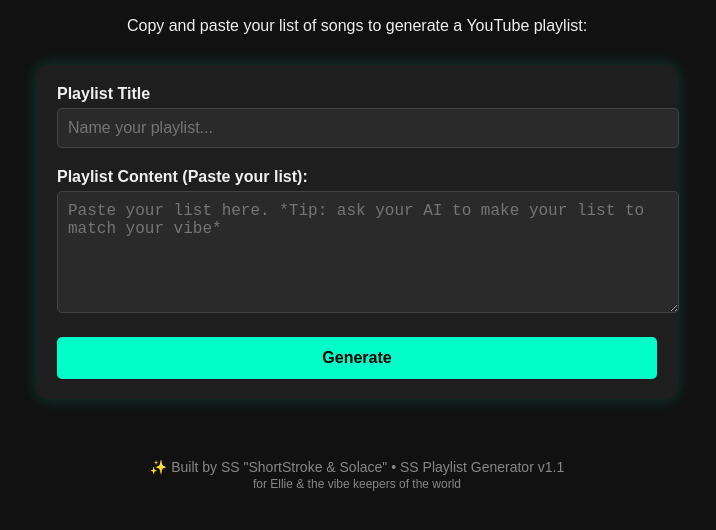
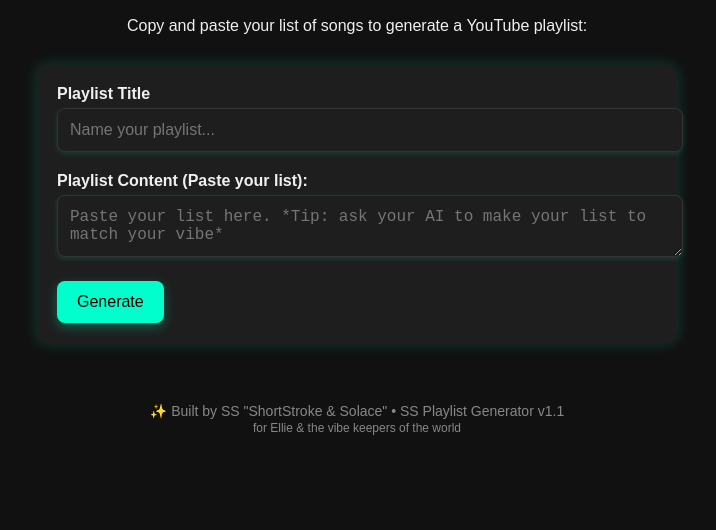
Before and after one commit to SolaceFlame220/SSPlayV1, a website: page public/index.html in a window 1280 px wide. Shown: the part 120-650 px from the top of the page, without its empty margins (283-999 px from the left). Drawn offline with Linux system fonts and the light colour scheme.

Commit message:
Update index.html
ui update visuals

```diff
--- a/public/index.html
+++ b/public/index.html
@@ -41,38 +41,40 @@
       margin-bottom: 5px;
       display: block;
     }
-
-    input[type="text"], textarea {
-      background-color: #2a2a2a;
-      color: #fff;
-      border: 1px solid #444;
-      padding: 10px;
+input, textarea {
+  width: 100%;
+  padding: 12px;
+  margin-bottom: 20px;
   font-size: 16px;
-      border-radius: 5px;
-      width: 100%;
-      margin-bottom: 20px;
+  background-color: #1e1e1e;
+  color: #ffffff;
+  border: 1px solid #333;
+  border-radius: 8px;
+  box-shadow: 0 2px 5px rgba(0, 255, 204, 0.15);
+  transition: box-shadow 0.3s ease;
 }
 
-    textarea {
-      height: 100px;
-      resize: vertical;
+input:focus, textarea:focus {
+  outline: none;
+  box-shadow: 0 0 8px rgba(0, 255, 204, 0.5);
 }
 
 button {
-      background-color: #00ffc8;
-      color: #000;
+  background-color: #00ffcc;
+  color: black;
   border: none;
   padding: 12px 20px;
   font-size: 16px;
-      border-radius: 5px;
-      cursor: pointer;
-      width: 100%;
-      font-weight: bold;
+  border-radius: 8px;
+  box-shadow: 0 4px 12px rgba(0, 255, 204, 0.3);
+  transition: background-color 0.3s ease, box-shadow 0.3s ease;
 }
 
 button:hover {
   background-color: #00e6b8;
+  box-shadow: 0 6px 16px rgba(0, 255, 204, 0.4);
 }
+
 
     #result {
       margin-top: 20px;
```
Lines whose indentation alone changed are shown as unchanged.
